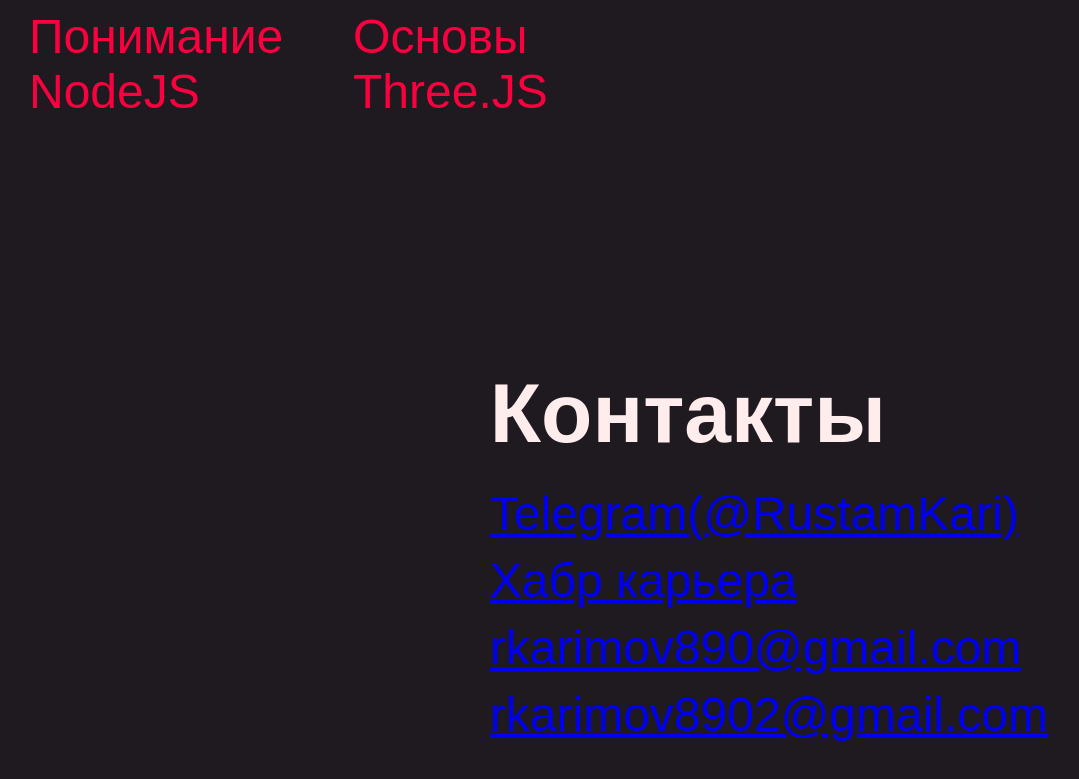
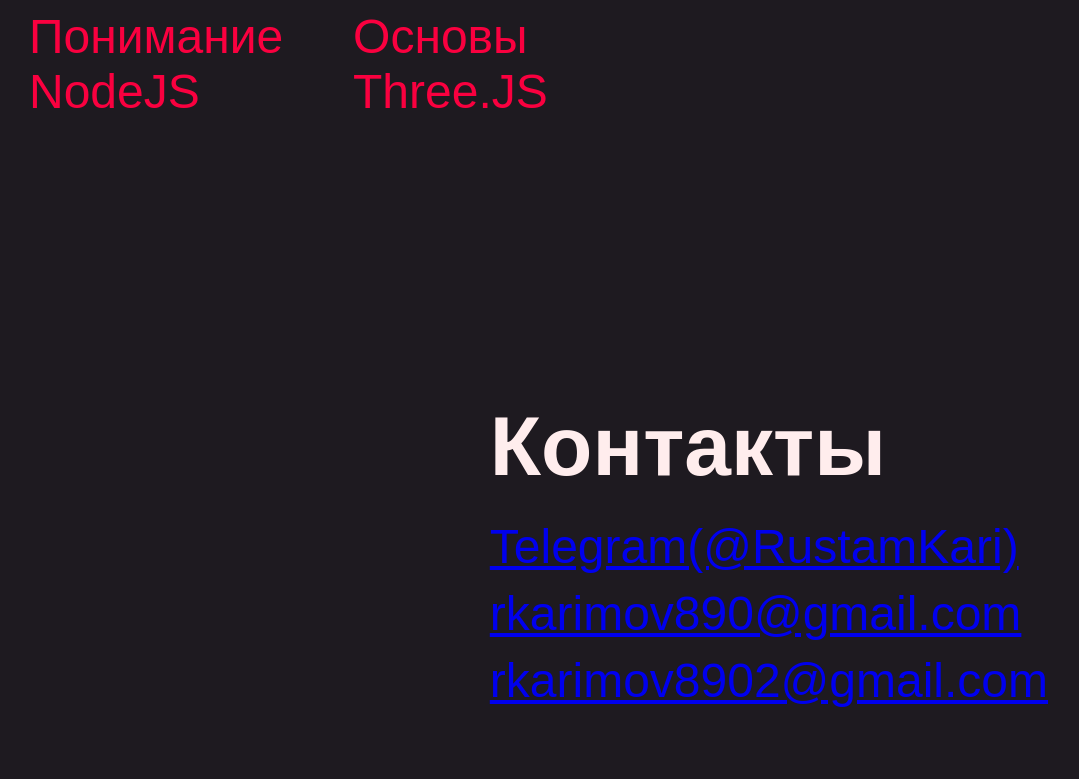
Before and after one commit to RustamKarimov3/portfolio.github.io, a website built with Vite: page src/index.html in a window 1280 px wide. Shown: the part 2247-3026 px from the top of the page, without its empty margins (99-1178 px from the left). Built offline with nearby package versions, Linux system fonts and the light colour scheme; a web font is replaced by a local one; what lil-gui would draw is missing.

Commit message:
hide habr

```diff
--- a/src/index.html
+++ b/src/index.html
@@ -59,11 +59,11 @@
                         Telegram(@RustamKari)
                     </a>
                 </li>
-                <li>
+                <!-- <li>
                     <a href="https://career.habr.com/rustam-karimov777">
                         Хабр карьера
                     </a>
-                </li>
+                </li> -->
                 <li>
                     <a href="mailto:rkarimov890@gmail.com">
                         rkarimov890@gmail.com
```
